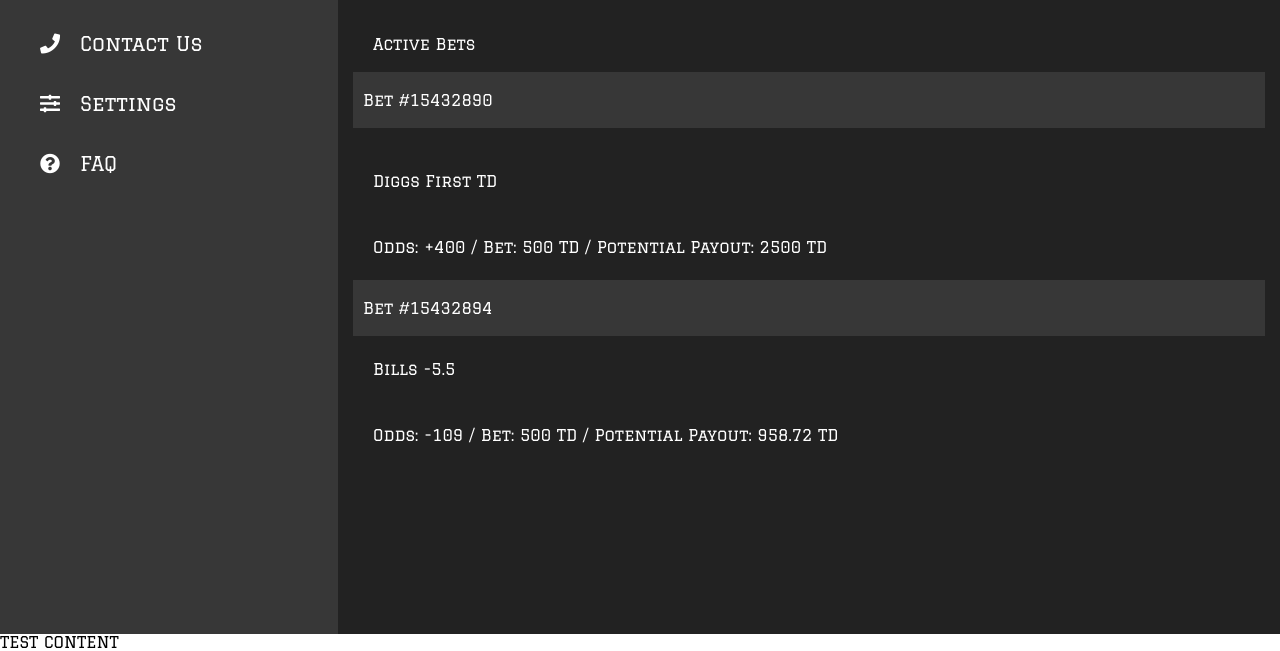
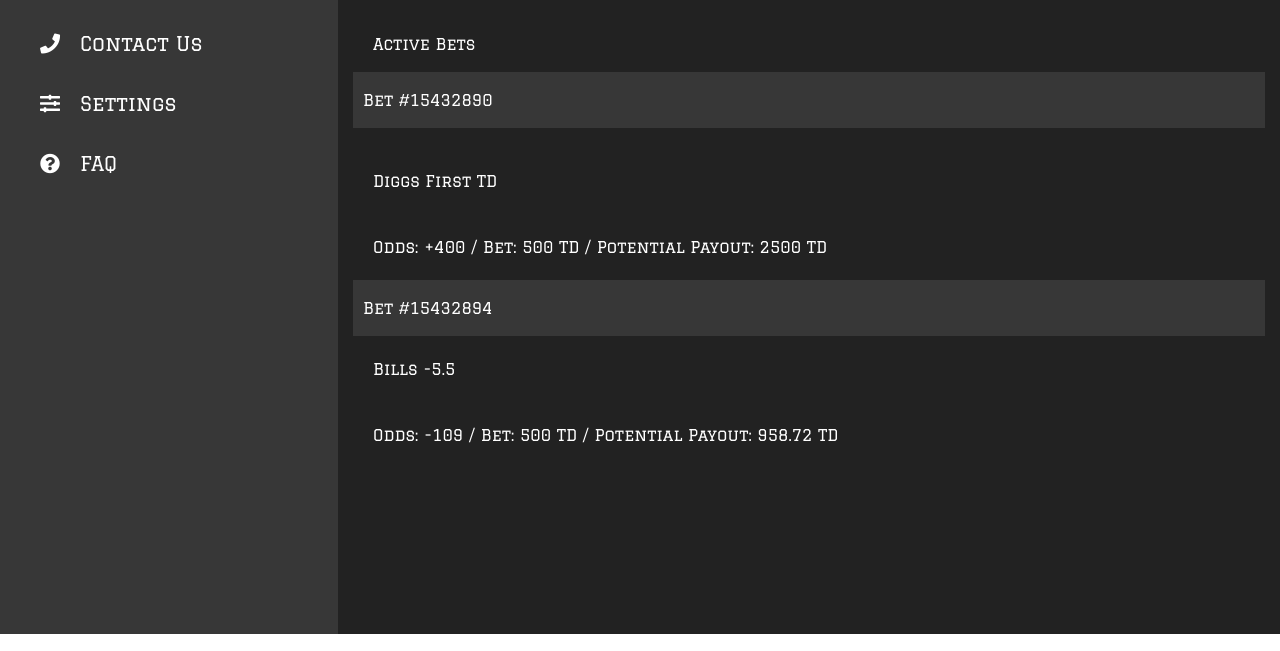
Before and after one commit to Bet-Max-Action/Website, a plain HTML site: page BetMaxAction/my_bets.html in a window 1280 px wide. Shown: the part 304-955 px from the top of the page. Drawn offline with Linux system fonts and the light colour scheme; a web font is replaced by a local one.

Commit message:
Add files via upload

```diff
--- a/BetMaxAction/my_bets.html
+++ b/BetMaxAction/my_bets.html
@@ -167,9 +167,6 @@
         </div><!--End: #main -->
         <div style="clear:both;"></div>
     </main>
-    <footer>
-        <div id="footer">TEST CONTENT</div>
-    </footer>
     <script src="js/jquery-3.5.1.min.js" type="text/javascript"></script>
     <script src="js/jquery-core.js" type="text/javascript"></script>
     <script src="js/isotope.pkgd.min.js" type="text/javascript"></script>
```
